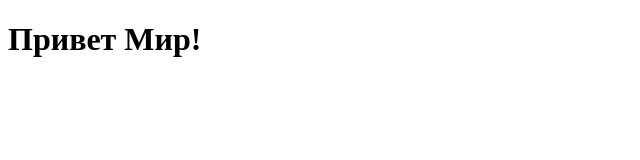
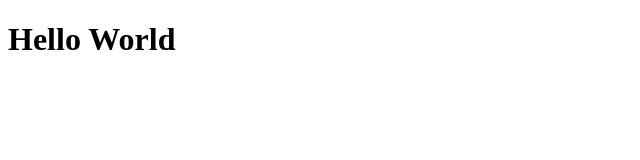
Before and after one commit to 11andreykalina/Hi-world, a plain HTML site: page index.html in a window 1280 px wide. Shown: the whole page, without its empty margins (0-640 px from the left). Drawn offline with Linux system fonts and the light colour scheme.

Commit message:
update to english

```diff
--- a/index.html
+++ b/index.html
@@ -7,7 +7,7 @@
 </head>
 <body>
     <h1>
-        Привет Мир!
+        Hello World
     </h1>
 </body>
 </html>
```
